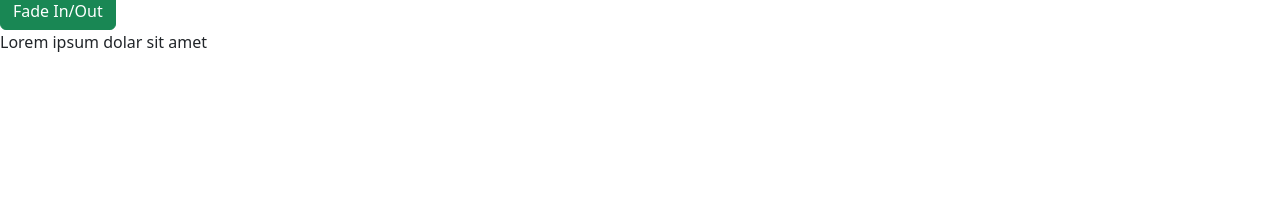
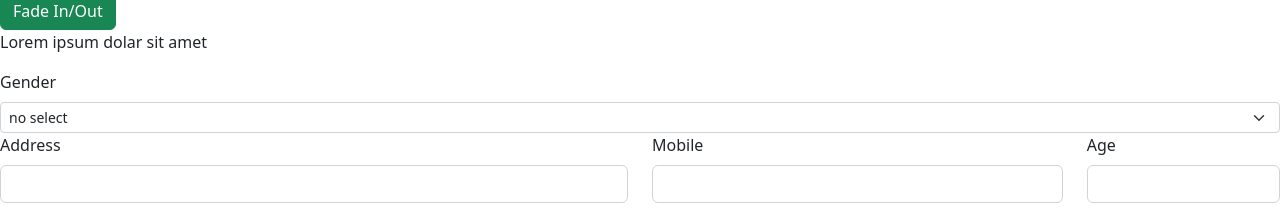
Before and after one commit to bookpark/react-ex, a React (Create React App) app in the folder strapapp/: page / in a window 1280 px wide. Shown: the part 694-910 px from the top of the page. Before the commit the page ends 800 px from the top, so only its background shows below. Built offline with nearby package versions, Linux system fonts and the light colour scheme.

Commit message:
Form 예제

```diff
--- a/strapapp/src/App.js
+++ b/strapapp/src/App.js
@@ -8,10 +8,11 @@ import ReactstrapCard from './ReactstrapCard';
 import ReactstrapCarousel from './ReactstrapCarousel';
 import ReactstrapCollapse from './ReactstrapCollapse';
 import ReactstrapFade from './ReactstrapFade';
+import ReactstrapForm from './ReactstrapForm';
 
 function App() {
   return (
-    <div>
+    <>
       <h1>Reactstrap Test</h1>
       <ReactstrapAlert />
       <ReactstrapBadge />
@@ -21,7 +22,8 @@ function App() {
       {/* <ReactstrapCarousel /> */}
       <ReactstrapCollapse />
       <ReactstrapFade />
-    </div>
+      <ReactstrapForm />
+    </>
   );
 }
 
--- /dev/null
+++ b/strapapp/src/ReactstrapForm.js
@@ -0,0 +1,39 @@
+import { Component } from 'react';
+import { Form, Label, Input, Row, Col, FormGroup } from 'reactstrap';
+
+class ReactstrapForm extends Component {
+    render() {
+        return (
+            <Form>
+                <Label for='gender'>Gender</Label>
+                <Input type='select' bsSize='sm' id='gender'>
+                    <option>no select</option>
+                    <option>Female</option>
+                    <option>Male</option>
+                </Input>
+                <Row>
+                    <Col md={6}>
+                        <FormGroup>
+                            <Label for=''>Address</Label>
+                            <Input type='text' name='address' id='address' />
+                        </FormGroup>
+                    </Col>
+                    <Col md={4}>
+                        <FormGroup>
+                            <Label for=''>Mobile</Label>
+                            <Input type='text' name='mobile' id='mobile' />
+                        </FormGroup>
+                    </Col>
+                    <Col md={2}>
+                        <FormGroup>
+                            <Label for=''>Age</Label>
+                            <Input type='text' name='age' id='mobile' />
+                        </FormGroup>
+                    </Col>
+                </Row>
+            </Form>
+        )
+    }
+}
+
+export default ReactstrapForm;
```
